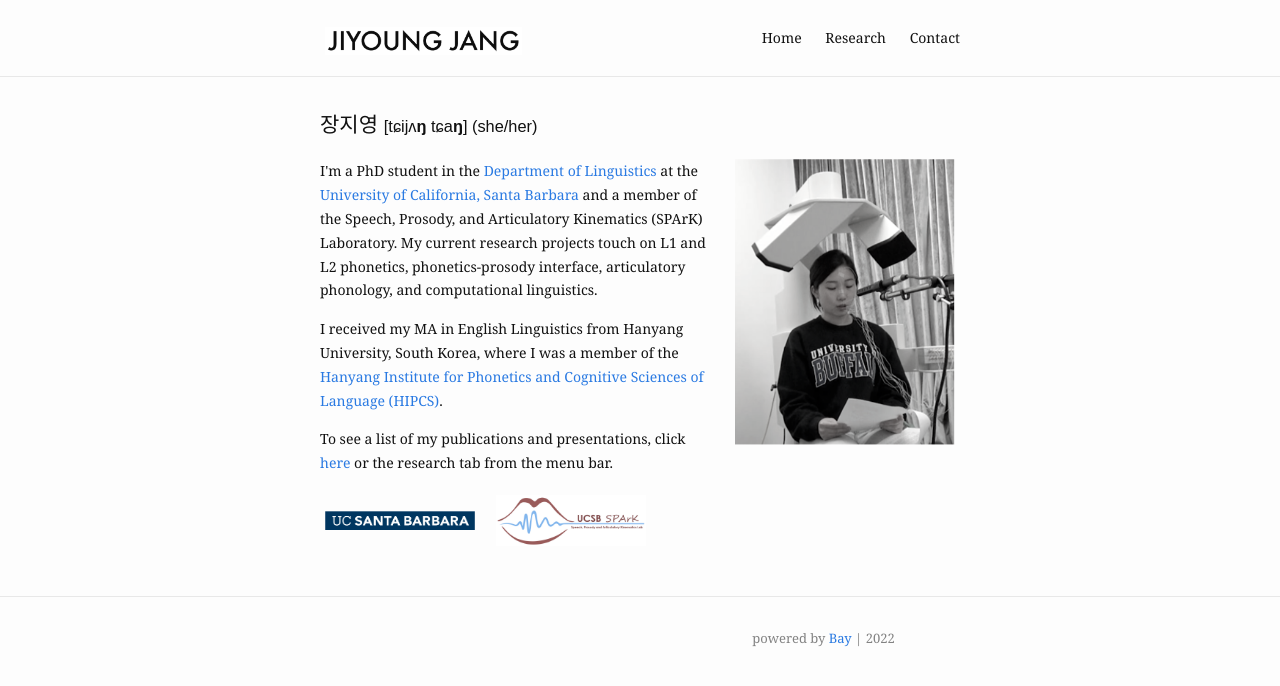
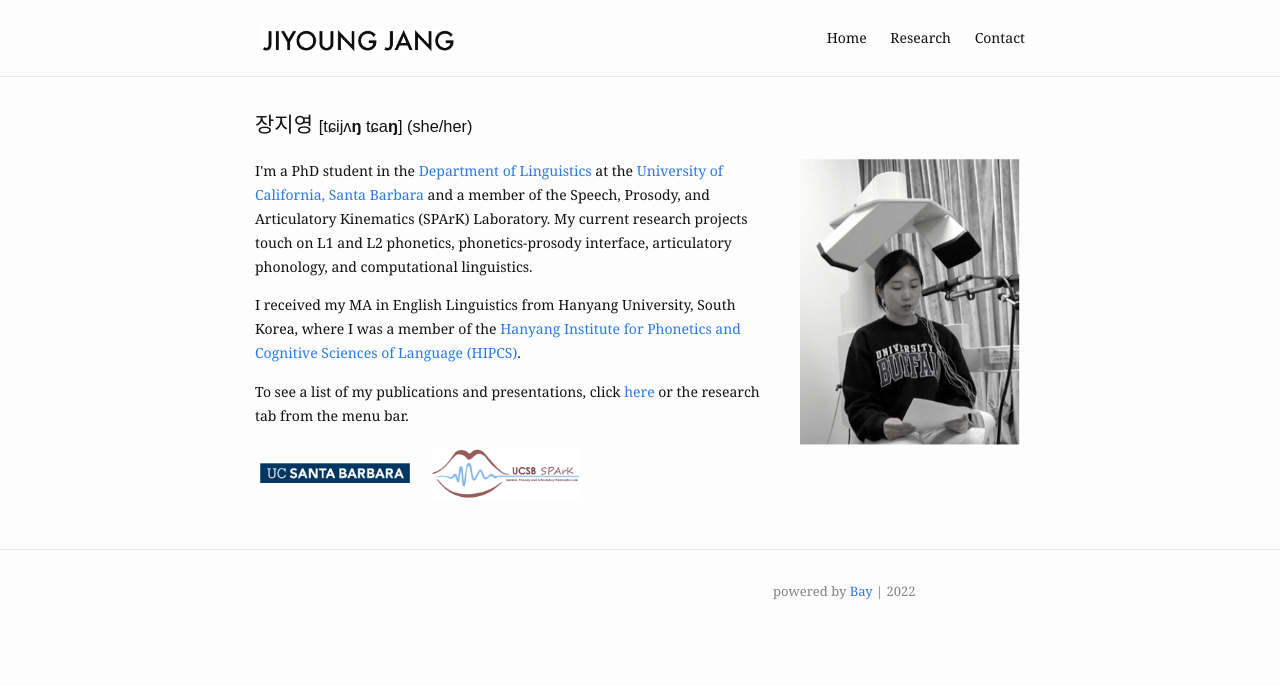
Before and after one commit to jiyoungj/jiyoungj.github.io, a Jekyll site: the page built from index.md, in a window 1280 px wide. Shown: the top 686 px of the page. Built offline with Jekyll 4.4.1, drawn with Linux system fonts in a browser that asks for light colours.

Commit message:
Update main.scss

```diff
--- a/assets/css/main.scss
+++ b/assets/css/main.scss
@@ -23,7 +23,7 @@ $grey-color-light: lighten($grey-color, 40%);
 $grey-color-dark: darken($grey-color, 25%);
 
 $on-mobile: 480px;
-$on-laptop: 1200px;
+$on-laptop: 2000px;
 
 @mixin media-query($device) {
   @media screen and (max-width: $device) {
```
